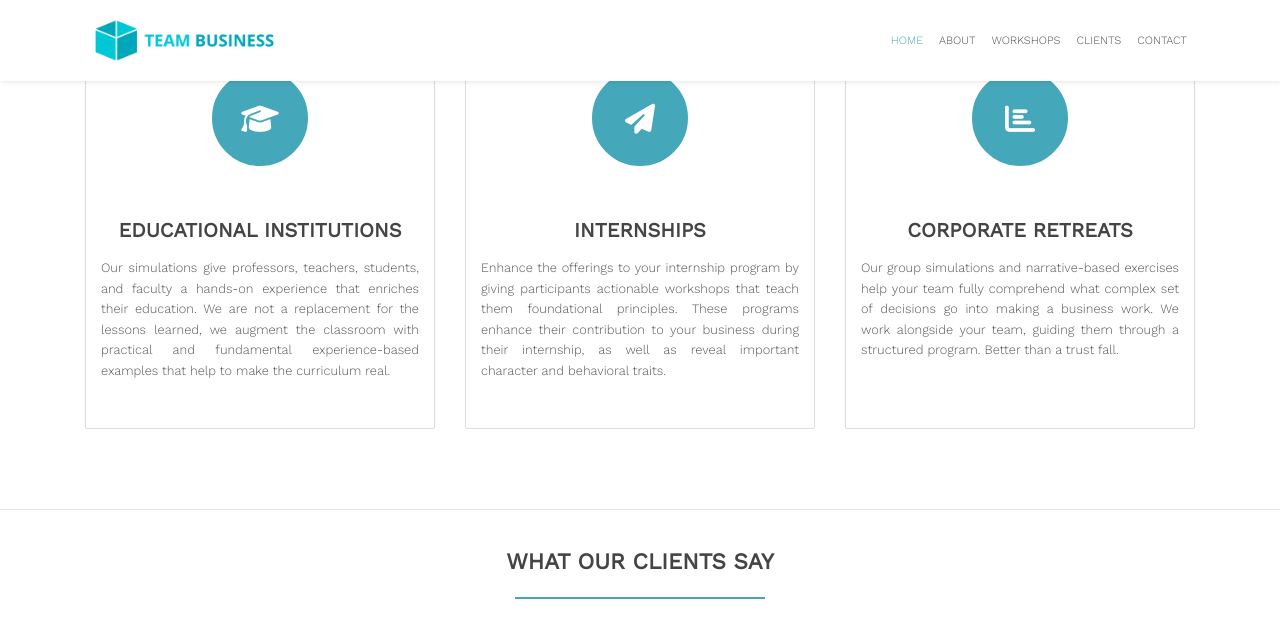
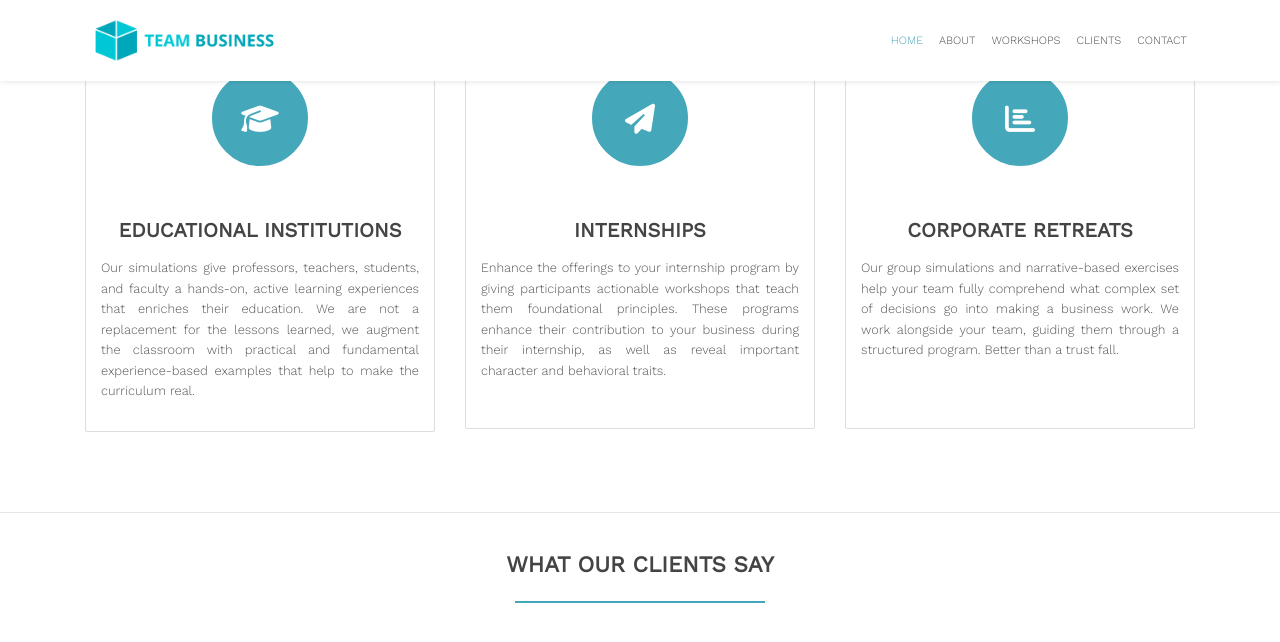
Before and after one commit to zac-heisey/team-business, a Jekyll site: the page built from index.md, in a window 1280 px wide and 900 px high, scrolled down 2573 px, cut to the strip 0-657 px from the top of the window. Shown: the top 642 px of the strip. Built offline with Jekyll 4.4.1, drawn with Linux system fonts in a browser that asks for light colours; nearby versions of some CDN libraries.

Commit message:
Update from Forestry.io Lara Azzam updated _data/services.yml

```diff
--- a/_data/services.yml
+++ b/_data/services.yml
@@ -1,9 +1,9 @@
 ---
 - title: Educational Institutions
   description: Our simulations give professors, teachers, students, and faculty a
-    hands-on experience that enriches their education. We are not a replacement for
-    the lessons learned, we augment the classroom with practical and fundamental experience-based
-    examples that help to make the curriculum real.
+    hands-on, active learning experiences that enriches their education. We are not
+    a replacement for the lessons learned, we augment the classroom with practical
+    and fundamental experience-based examples that help to make the curriculum real.
   fa-icon: fa-graduation-cap
   link:
 - title: Internships
```
